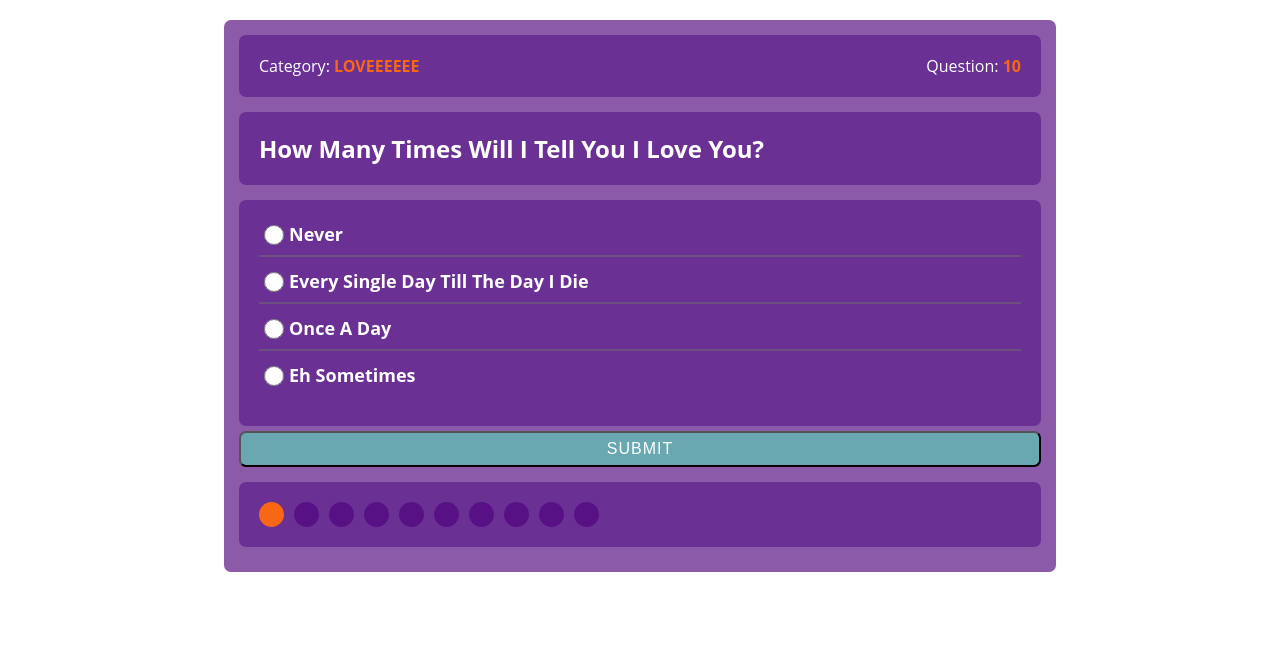
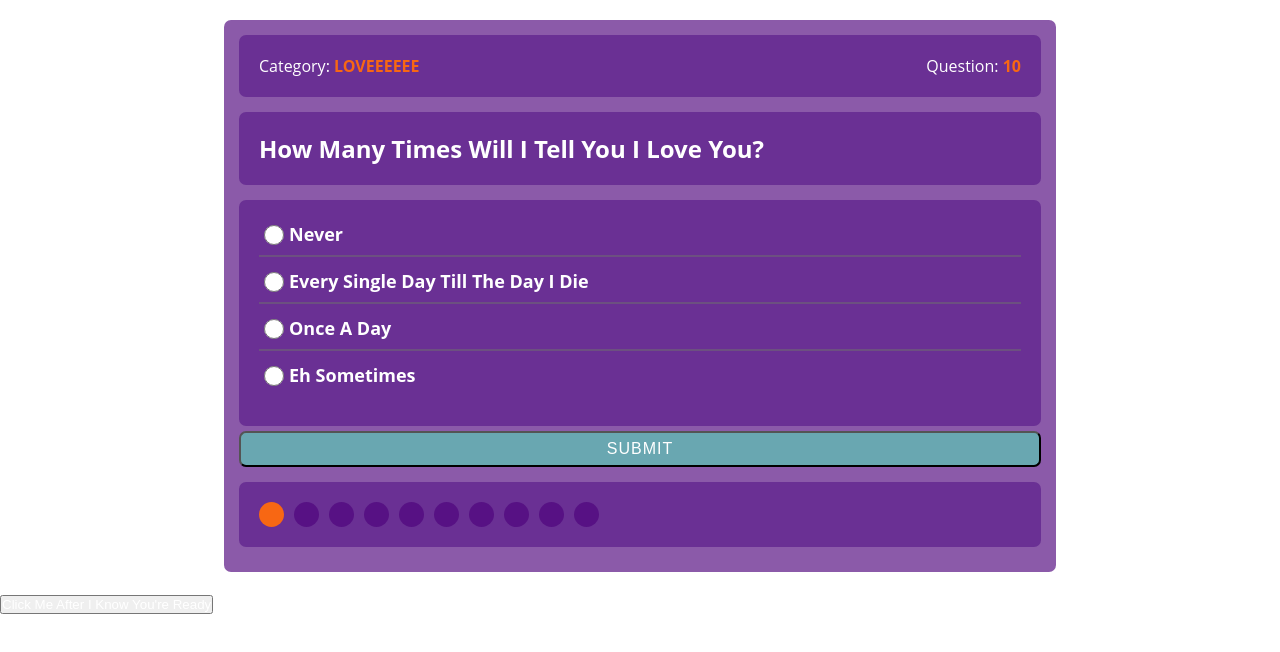
Before and after one commit to Pokesweg/valentines, a plain HTML site: page index.html in a window 1280 px wide. Drawn offline with Linux system fonts and the light colour scheme.

Commit message:
Update index.html

```diff
--- a/index.html
+++ b/index.html
@@ -29,5 +29,8 @@
         <div class="results count-question"></div>
     </div>
     <script src="script.js"></script>
+    <a href="https://saurabhnemade.github.io/will-you-be-my-valentine/">
+  <button>Click Me After I Know You're Ready</button>
+</a>
 </body>
 </html>
```
